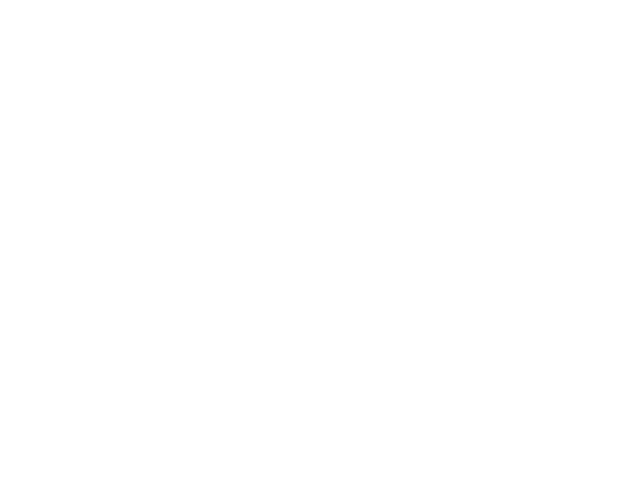
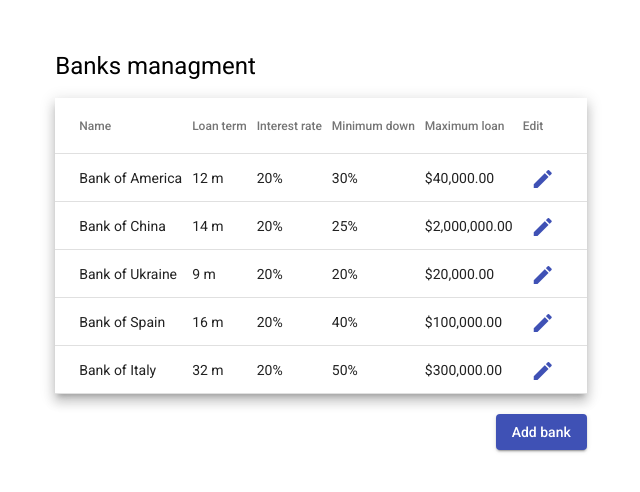
Before and after one commit to hromov/mortgage-test, an Angular app: page /banks in a window 1280 px wide. Before the commit this address led to /. Shown: the top 492 px of the page, without its empty margins (319-959 px from the left). Built offline with nearby package versions, Linux system fonts and the light colour scheme.

Commit message:
edit dialog

```diff
--- a/src/app/app-routing.module.ts
+++ b/src/app/app-routing.module.ts
@@ -1,5 +1,6 @@
 import { NgModule } from '@angular/core';
 import { RouterModule, Routes } from '@angular/router';
+import { BanksComponent } from './banks/banks.component';
 import { HomeComponent } from './home/home.component';
 
 const routes: Routes = [
@@ -7,6 +8,10 @@
     path: '',
     component: HomeComponent
 
+  },
+  {
+    path: 'banks',
+    component: BanksComponent
   }
 ];
 
--- a/src/app/bank-edit/bank-edit.component.html
+++ b/src/app/bank-edit/bank-edit.component.html
@@ -22,8 +22,7 @@
     </mat-slider>
 
     <label>Loan terms: {{form.value.term}} month</label>
-    <mat-slider thumbLabel tickInterval="1" min="0" max="120" step="1"
-        formControlName="term">
+    <mat-slider thumbLabel tickInterval="1" min="0" max="120" step="1" formControlName="term">
     </mat-slider>
 
 
@@ -32,13 +31,17 @@
 </mat-dialog-content>
 
 <mat-dialog-actions>
+    <button class="mat-accent" mat-mini-fab aria-label="delete" (click)="delete()">
+        <mat-icon>delete</mat-icon>
+    </button>
+    <div>
+        <button class="mat-raised-button" (click)="close()">
+            Close
+        </button>
 
-    <button class="mat-raised-button" (click)="close()">
-        Close
-    </button>
-
-    <button class="mat-raised-button mat-primary" #saveButton (click)="save()">
-        Save
-    </button>
+        <button class="mat-raised-button mat-primary save" #saveButton (click)="save()">
+            Save
+        </button>
+    </div>
 
 </mat-dialog-actions>
--- a/src/app/bank-edit/bank-edit.component.scss
+++ b/src/app/bank-edit/bank-edit.component.scss
@@ -9,8 +9,8 @@
 }
 mat-dialog-actions {
     display: flex;
-    justify-content: right;
+    justify-content: space-between;
 }
-button {
+.save {
     margin-left: 20px;
 }
--- a/src/app/bank-edit/bank-edit.component.ts
+++ b/src/app/bank-edit/bank-edit.component.ts
@@ -54,4 +54,8 @@
     this.dialogRef.close();
   }
 
+  delete() {
+    this.dialogRef.close();
+  }
+
 }
--- a/src/app/banks/banks.component.html
+++ b/src/app/banks/banks.component.html
@@ -8,22 +8,31 @@
 
     <ng-container matColumnDef="interest">
         <th mat-header-cell *matHeaderCellDef> Interest rate </th>
-        <td mat-cell *matCellDef="let element"> {{element.interest}} </td>
+        <td mat-cell *matCellDef="let element"> {{element.interest | percent }} </td>
     </ng-container>
 
     <ng-container matColumnDef="max_loan">
         <th mat-header-cell *matHeaderCellDef> Maximum loan </th>
-        <td mat-cell *matCellDef="let element"> {{element.max_loan}} </td>
+        <td mat-cell *matCellDef="let element"> {{element.max_loan | currency:'USD'}} </td>
     </ng-container>
 
     <ng-container matColumnDef="min_down">
         <th mat-header-cell *matHeaderCellDef> Minimum down </th>
-        <td mat-cell *matCellDef="let element"> {{element.min_down}} </td>
+        <td mat-cell *matCellDef="let element"> {{element.min_down | percent }} </td>
     </ng-container>
 
     <ng-container matColumnDef="term">
         <th mat-header-cell *matHeaderCellDef> Loan term </th>
-        <td mat-cell *matCellDef="let element"> {{element.term}} </td>
+        <td mat-cell *matCellDef="let element"> {{element.term}} m</td>
+    </ng-container>
+
+    <ng-container matColumnDef="edit">
+        <th mat-header-cell *matHeaderCellDef> Edit </th>
+        <td class="edit" mat-cell *matCellDef="let element">
+            <button mat-icon-button color="primary" aria-label="Edit bank" (click)="edit(element)">
+                <mat-icon>edit</mat-icon>
+              </button>
+        </td>
     </ng-container>
 
     <tr mat-header-row *matHeaderRowDef="displayedColumns"></tr>
--- a/src/app/banks/banks.component.ts
+++ b/src/app/banks/banks.component.ts
@@ -5,6 +5,7 @@
 
 
 export interface Bank {
+  id: string;
   name: string;
   interest: number;
   max_loan: number;
@@ -13,14 +14,15 @@
 }
 
 const BANK_DATA: Bank[] = [
-  {name: "Bank of America", interest: 0.2, max_loan: 40000, min_down: 0.3, term: 12},
-  {name: "Bank of China", interest: 0.2, max_loan: 2000000, min_down: 0.25, term: 14},
-  {name: "Bank of Ukraine", interest: 0.2, max_loan: 20000, min_down: 0.2, term: 9},
-  {name: "Bank of Spain", interest: 0.2, max_loan: 100000, min_down: 0.4, term: 16},
-  {name: "Bank of Italy", interest: 0.2, max_loan: 300000, min_down: 0.5, term: 32},
+  {id: "0", name: "Bank of America", interest: 0.2, max_loan: 40000, min_down: 0.3, term: 12},
+  {id: "1", name: "Bank of China", interest: 0.2, max_loan: 2000000, min_down: 0.25, term: 14},
+  {id: "2", name: "Bank of Ukraine", interest: 0.2, max_loan: 20000, min_down: 0.2, term: 9},
+  {id: "3", name: "Bank of Spain", interest: 0.2, max_loan: 100000, min_down: 0.4, term: 16},
+  {id: "4", name: "Bank of Italy", interest: 0.2, max_loan: 300000, min_down: 0.5, term: 32},
 ];
 
 const Default_Bank: Bank = {
+  id: "",
   name: "Bank name",
   interest: 0.2,
   max_loan: 10000,
@@ -35,7 +37,7 @@
   styleUrls: ['./banks.component.scss']
 })
 export class BanksComponent implements OnInit {
-  displayedColumns: string[] = ['name', 'interest', 'max_loan', 'min_down', 'term'];
+  displayedColumns: string[] = ['name', 'term', 'interest', 'min_down', 'max_loan', 'edit'];
   dataSource = BANK_DATA;
   constructor(private dialog: MatDialog) { }
 
@@ -43,10 +45,10 @@
   }
 
   add() {
-    this.editBank(Default_Bank)
+    this.edit(Default_Bank)
   }
 
-  editBank(bank: Bank) {
+  edit(bank: Bank) {
 
     const dialogConfig = new MatDialogConfig();
 
```
